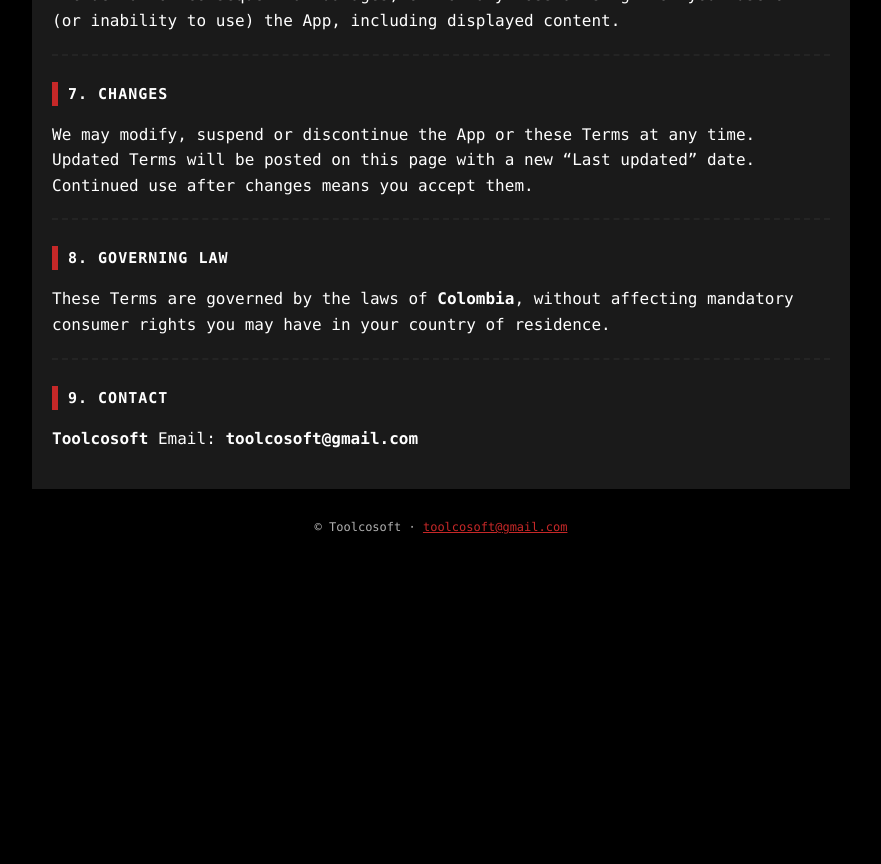
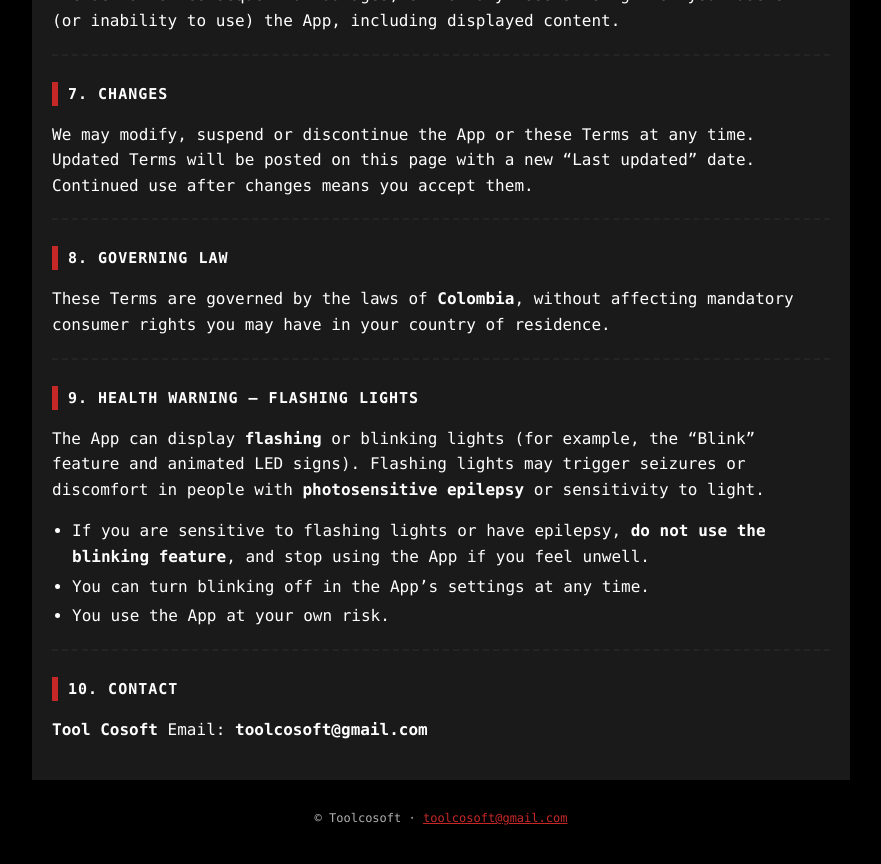
Before and after one commit to THORODER/texled-legal, a Jekyll site: the page built from terms.md, in a window 1280 px wide and 900 px high, scrolled down 1694 px. Shown: the top 864 px of the window, without its empty margins (199-1080 px from the left). Built offline with Jekyll 4.4.1, drawn with Linux system fonts in a browser that asks for light colours; before the commit the page ends 2303 px from its top, so only the background shows below that; some of the changed text lies outside the part shown.

Commit message:
Add files via upload

```diff
--- a/terms.md
+++ b/terms.md
@@ -7,7 +7,7 @@ title: Terms of Service — TexLED
 **Effective date:** October 8, 2026
 **Last updated:** October 8, 2026
 
-These Terms of Service ("Terms") govern your use of the mobile application **TexLED** ("the App"), provided by **Toolcosoft** ("we", "us").
+These Terms of Service ("Terms") govern your use of the mobile application **TexLED** ("the App"), provided by **Tool Cosoft** ("we", "us").
 
 By installing or using the App you agree to these Terms. If you do not agree, do not use the App.
 
@@ -67,7 +67,17 @@ These Terms are governed by the laws of **Colombia**, without affecting mandator
 
 ---
 
-## 9. Contact
+## 9. Health warning — flashing lights
 
-**Toolcosoft**
+The App can display **flashing** or blinking lights (for example, the "Blink" feature and animated LED signs). Flashing lights may trigger seizures or discomfort in people with **photosensitive epilepsy** or sensitivity to light.
+
+- If you are sensitive to flashing lights or have epilepsy, **do not use the blinking feature**, and stop using the App if you feel unwell.
+- You can turn blinking off in the App's settings at any time.
+- You use the App at your own risk.
+
+---
+
+## 10. Contact
+
+**Tool Cosoft**
 Email: **toolcosoft@gmail.com**
```
Also changed, not shown: index.md (+1 -1 lines), privacy-es.md (+2 -2 lines), privacy.md (+2 -2 lines), terms-es.md (+13 -3 lines).
